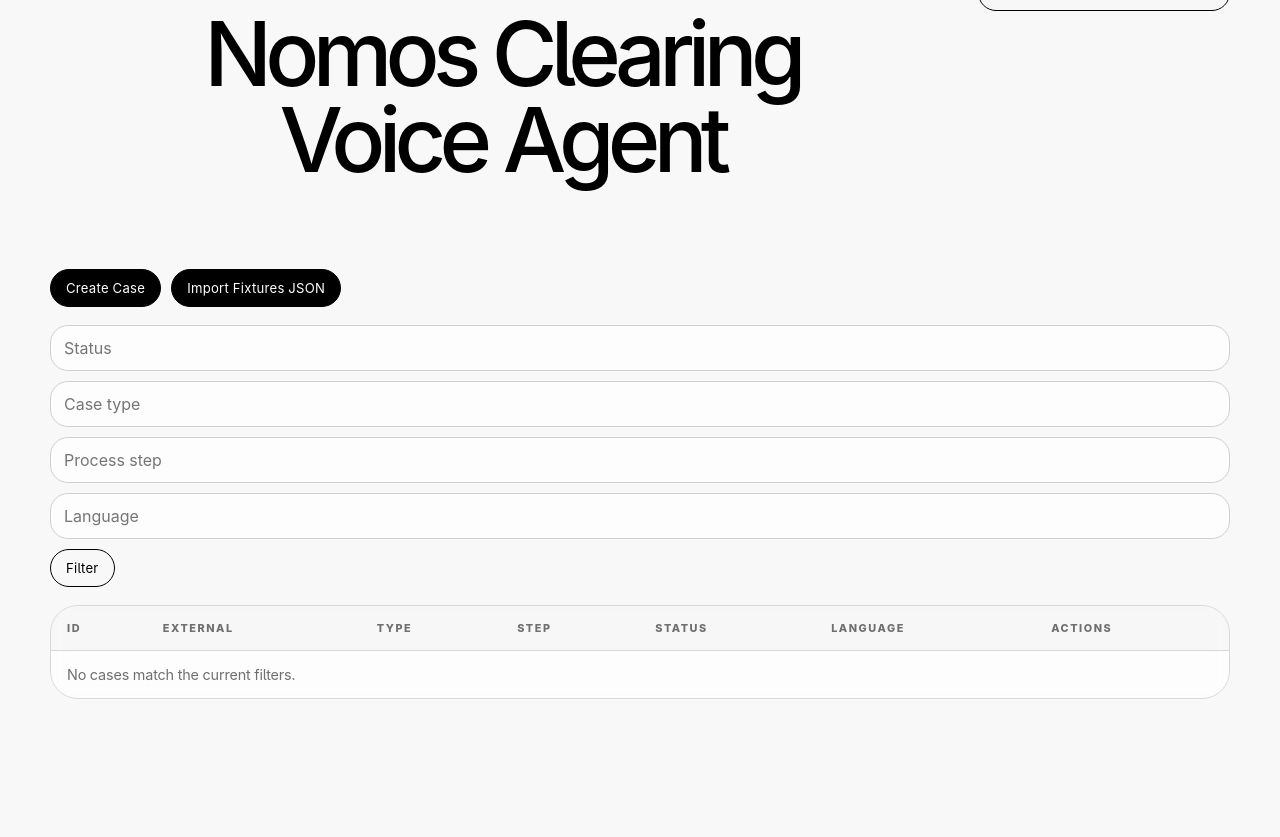
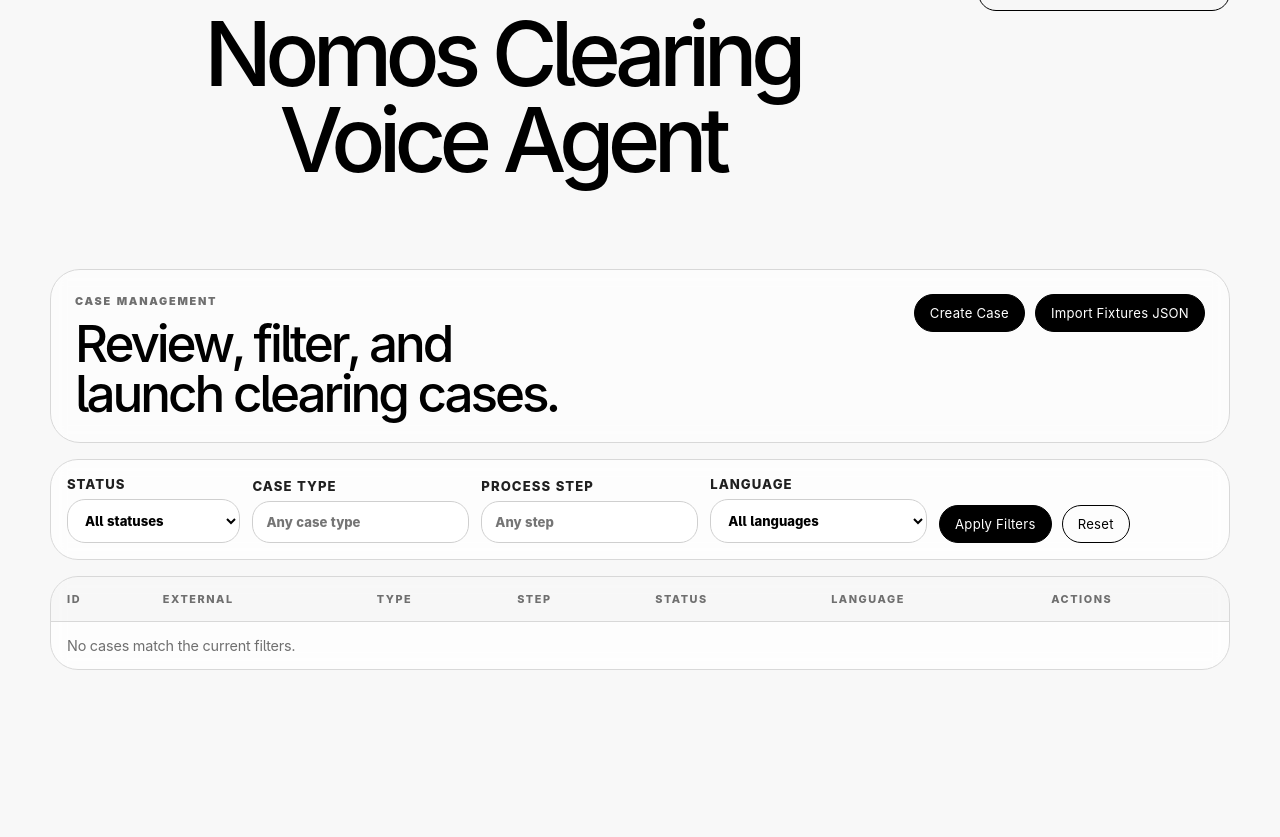
Before and after one commit to macmann/Nomos, a FastAPI app: template app/templates/cases.html in a window 1280 px wide. Shown: the part 207-1044 px from the top of the page. After the commit the page ends 877 px from the top, so only its background shows below. Run offline with FastAPI, Linux system fonts and the light colour scheme; the template is opened without the code that fills it, so the values that code supplies are empty; some libraries are stand-ins or nearby versions.

Commit message:
Polish cases UI layout

```diff
--- a/app/routes/cases.py
+++ b/app/routes/cases.py
@@ -22,7 +22,7 @@ def list_cases(request:Request, status:str='', case_type:str='', process_step:st
     if process_step: q=q.filter_by(process_step=process_step)
     if language: q=q.filter_by(preferred_language=language)
     cases=q.order_by(Case.created_at.desc()).all(); tpl='partials/case_table.html' if request.headers.get('hx-request') else 'cases.html'
-    return templates.TemplateResponse(request, tpl, {'title':'Cases','cases':cases})
+    return templates.TemplateResponse(request, tpl, {'title':'Cases','cases':cases,'statuses':STATUSES,'filters':{'status':status,'case_type':case_type,'process_step':process_step,'language':language}})
 @router.get('/cases/new')
 def new_case(request:Request, db:Session=Depends(get_db), admin=Depends(current_admin)):
     profiles=db.query(Profile).order_by(Profile.name.asc()).all()
--- a/app/static/app.css
+++ b/app/static/app.css
@@ -206,3 +206,24 @@ body:before{right:-120px}
 .transcript-empty{display:grid;place-items:center;gap:14px;min-height:190px;text-align:center;color:var(--muted);border:1px dashed #bdbdbd;border-radius:22px;background:rgba(255,255,255,.42);padding:24px}
 .transcript-empty-dot{width:14px;height:14px;border-radius:50%;background:#000;box-shadow:0 0 0 10px rgba(0,0,0,.06)}
 @media (max-width:900px){.call-detail-overview{grid-template-columns:1fr}.live-transcript-header{display:grid}.live-indicator{width:max-content}.call-detail-console{padding:18px}.transcript-feed{max-height:none}}
+
+.section-kicker{margin:0 0 10px;color:var(--muted);font-size:.68rem;font-weight:900;letter-spacing:.16em;text-transform:uppercase}
+.page-actions{display:flex;align-items:flex-start;justify-content:space-between;gap:24px;background:rgba(255,255,255,.58);border:1px solid var(--line);border-radius:30px;padding:24px;backdrop-filter:blur(8px)}
+.page-actions h2,.form-section-hero h2{margin:0;font-size:clamp(1.9rem,4vw,3.5rem);line-height:.98;font-weight:520;letter-spacing:-.06em;text-wrap:balance}
+.page-actions-buttons{justify-content:flex-end;margin:0;min-width:max-content}
+.filter-bar{display:grid;grid-template-columns:minmax(150px,.8fr) repeat(3,minmax(160px,1fr)) auto;gap:12px;align-items:end;background:var(--panel);border:1px solid var(--line);border-radius:28px;padding:16px;backdrop-filter:blur(8px)}
+.filter-bar label{min-width:0}
+.filter-actions{display:flex;align-items:center;gap:10px;min-width:max-content}
+.htmx-indicator{opacity:0;transition:opacity .15s ease}.htmx-request .htmx-indicator,.htmx-request.htmx-indicator{opacity:1}
+.case-form{max-width:1040px;margin:0 auto}
+.form-section-hero{display:grid;grid-template-columns:minmax(0,1fr) auto;gap:22px;align-items:end;background:rgba(255,255,255,.58);border:1px solid var(--line);border-radius:32px;padding:28px;backdrop-filter:blur(8px)}
+.form-section-hero .muted{margin:14px 0 0;max-width:650px;line-height:1.6}
+.form-actions-top{justify-content:flex-end;margin:0;min-width:max-content}
+.form-section{display:grid;gap:20px}
+.form-section-header{border-bottom:1px solid var(--line);padding-bottom:16px}
+.form-section-header h3{margin:0;font-size:clamp(1.35rem,2vw,2rem);font-weight:560;letter-spacing:-.045em}
+.form-section .grid-3{grid-template-columns:repeat(4,minmax(0,1fr))}
+.form-submit-bar{position:sticky;bottom:18px;z-index:5;display:flex;justify-content:flex-end;gap:10px;background:rgba(248,248,248,.86);border:1px solid var(--line);border-radius:999px;padding:12px;backdrop-filter:blur(10px)}
+.inline{display:inline-flex;margin:0}.inline + .button{margin-left:8px}
+@media (max-width:1100px){.filter-bar{grid-template-columns:repeat(2,minmax(0,1fr))}.filter-actions{grid-column:1/-1}.form-section .grid-3{grid-template-columns:repeat(2,minmax(0,1fr))}}
+@media (max-width:700px){.page-actions,.form-section-hero{grid-template-columns:1fr}.page-actions-buttons,.form-actions-top,.filter-actions,.form-submit-bar{justify-content:flex-start;min-width:0;flex-wrap:wrap}.filter-bar{grid-template-columns:1fr}.form-submit-bar{border-radius:28px}.form-section .grid-3{grid-template-columns:1fr}}
--- a/app/templates/cases.html
+++ b/app/templates/cases.html
@@ -1,12 +1,44 @@
 {% extends 'base.html' %}
 {% block content %}
-<div class="toolbar"><a class="button button-primary" href="/cases/new">Create Case</a><a class="button button-secondary" href="/cases/import-fixtures">Import Fixtures JSON</a></div>
-<form class="filter-form" hx-get="/cases" hx-target="#case-table" hx-indicator="#case-loading">
-  <input name="status" placeholder="Status">
-  <input name="case_type" placeholder="Case type">
-  <input name="process_step" placeholder="Process step">
-  <input name="language" placeholder="Language">
-  <button type="submit">Filter</button><span id="case-loading" class="muted htmx-indicator">Loading…</span>
-</form>
-<div id="case-table">{% include 'partials/case_table.html' %}</div>
+<section class="cases-page stack">
+  <div class="page-actions">
+    <div>
+      <p class="section-kicker">Case management</p>
+      <h2>Review, filter, and launch clearing cases.</h2>
+    </div>
+    <div class="toolbar page-actions-buttons">
+      <a class="button button-primary" href="/cases/new">Create Case</a>
+      <a class="button button-secondary" href="/cases/import-fixtures">Import Fixtures JSON</a>
+    </div>
+  </div>
+
+  <form class="filter-bar" hx-get="/cases" hx-target="#case-table" hx-indicator="#case-loading">
+    <label>Status
+      <select name="status">
+        <option value="">All statuses</option>
+        {% for item in statuses %}<option value="{{ item }}" {% if filters.status == item %}selected{% endif %}>{{ item|replace('_',' ')|title }}</option>{% endfor %}
+      </select>
+    </label>
+    <label>Case type
+      <input name="case_type" value="{{ filters.case_type }}" placeholder="Any case type">
+    </label>
+    <label>Process step
+      <input name="process_step" value="{{ filters.process_step }}" placeholder="Any step">
+    </label>
+    <label>Language
+      <select name="language">
+        <option value="">All languages</option>
+        <option value="de-DE" {% if filters.language == 'de-DE' %}selected{% endif %}>German (de-DE)</option>
+        <option value="en-US" {% if filters.language == 'en-US' %}selected{% endif %}>English (en-US)</option>
+      </select>
+    </label>
+    <div class="filter-actions">
+      <button class="button-primary" type="submit">Apply Filters</button>
+      <a class="button" href="/cases">Reset</a>
+      <span id="case-loading" class="muted htmx-indicator">Loading…</span>
+    </div>
+  </form>
+
+  <div id="case-table">{% include 'partials/case_table.html' %}</div>
+</section>
 {% endblock %}
```
Also changed, not shown: app/templates/case_form.html (+46 -6 lines).
